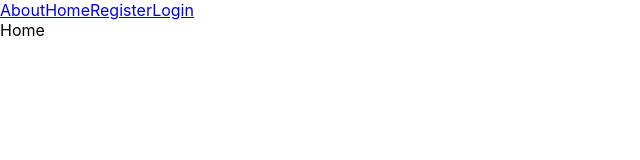
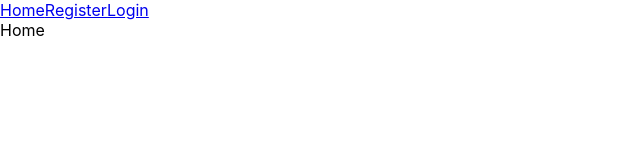
Before and after one commit to erezng/HotelfrontEnd, a React (Create React App) app: page / in a window 1280 px wide. Shown: the top 160 px of the page, without its empty margins (0-640 px from the left). Built offline with nearby package versions, Linux system fonts and the light colour scheme.

Commit message:
loggedintoseeabout

```diff
--- a/src/App.tsx
+++ b/src/App.tsx
@@ -17,7 +17,7 @@ function App() {
         <Navbar/>
         <Routes>
           <Route path="/" element={<Home/>}/>
-          <Route path="/about" element={<About/>}/>
+          {isLoggedIn&&<Route path="/about" element={<About/>}/>}
           {!isLoggedIn &&<Route path="/login" element={<Login/>}/>}
           {!isLoggedIn &&<Route path="/register" element={<Register/>}/>}
         </Routes>
--- a/src/components/Navbar.tsx
+++ b/src/components/Navbar.tsx
@@ -5,7 +5,7 @@ import AuthContext from '../context/AuthContext';
   const {isLoggedIn}=useContext(AuthContext)
   return (
     <nav>
-        <NavLink to="/about">About</NavLink>
+       {isLoggedIn&& <NavLink to="/about">About</NavLink>}
         <NavLink to="/">Home</NavLink>
         {!isLoggedIn &&<NavLink to="/register">Register</NavLink>}
         {!isLoggedIn &&<NavLink to="/login">Login</NavLink>}
```
